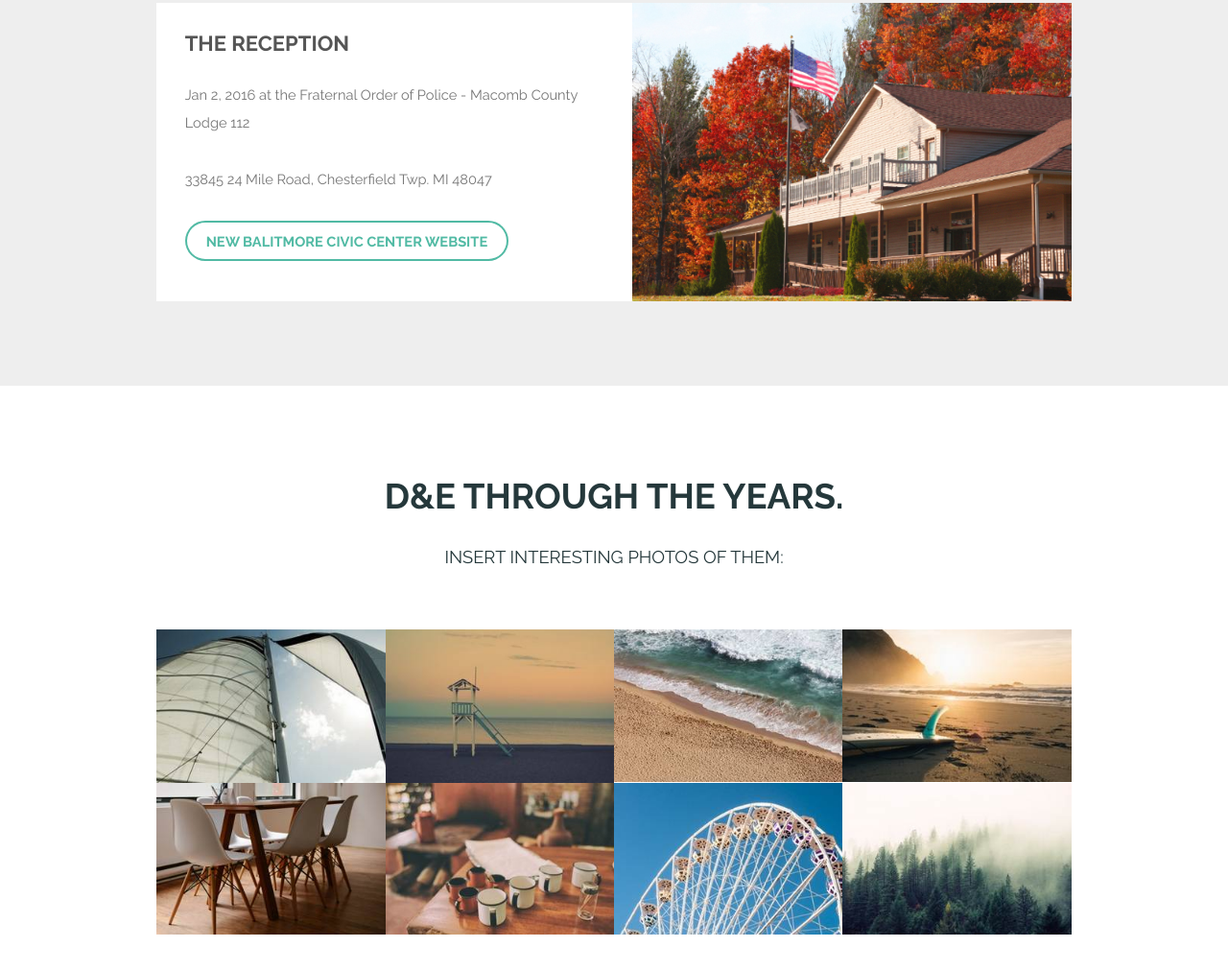
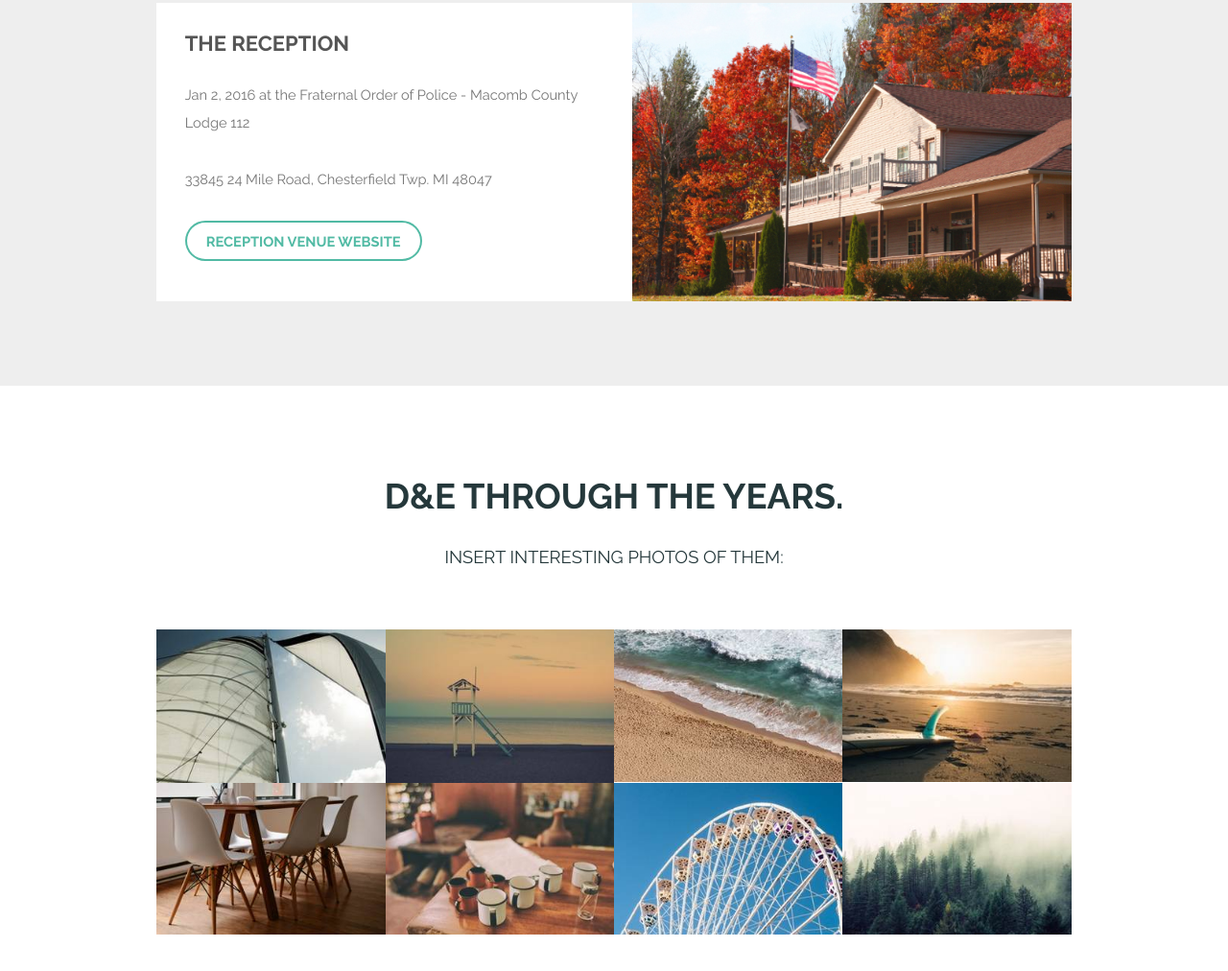
Before and after one commit to danadou/danadou.github.io, a plain HTML site: page index.html in a window 1280 px wide. Shown: the part 1122-2134 px from the top of the page at 96% size. Drawn offline with Linux system fonts and the light colour scheme.

Commit message:
Corrected button descriptions

```diff
--- a/index.html
+++ b/index.html
@@ -66,7 +66,7 @@
 							<p>33845 24 Mile Road, Chesterfield Twp. MI 48047</p>
 							<ul class="actions">
 								<li>
-									<a href="http://www.fop112.org/" class="button alt">New Balitmore Civic Center Website</a>
+									<a href="http://www.fop112.org/" class="button alt">Reception Venue Website</a>
 								</li>
 							</ul>
 						</div>
```
